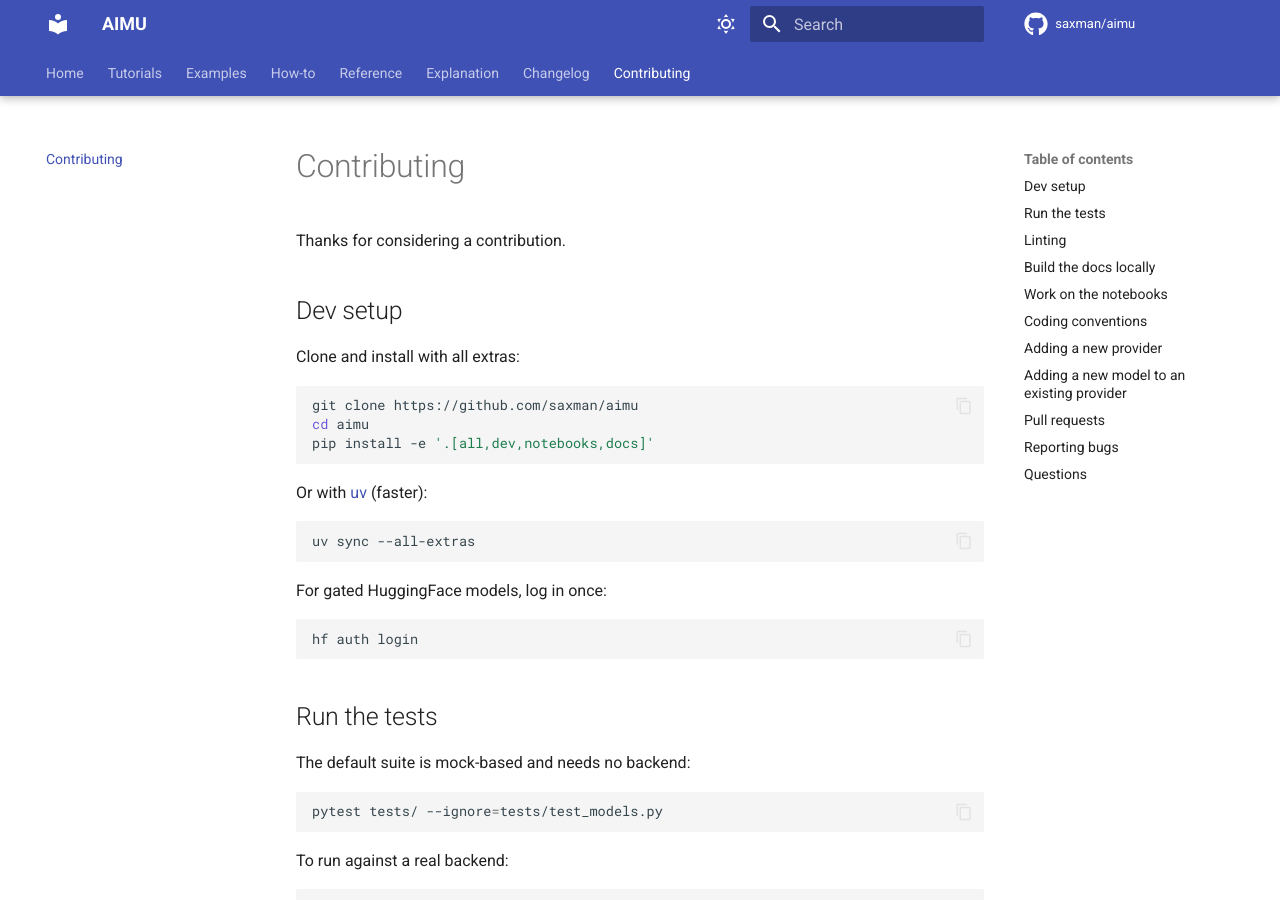
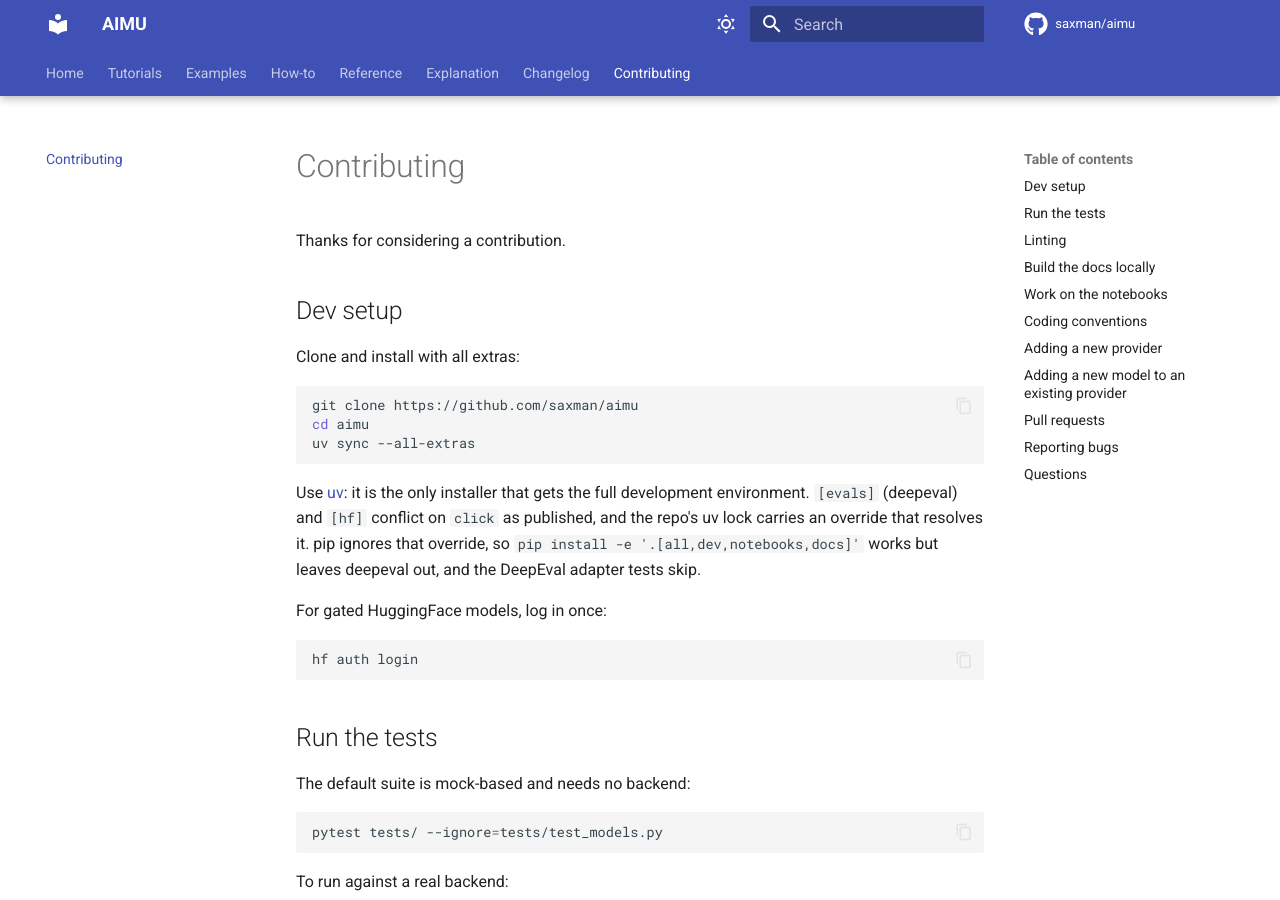
Before and after one commit to saxman/aimu, an MkDocs documentation site: the page built from docs/contributing.md, in a window 1280 px wide and 900 px high. Built offline with MkDocs 1.6.1 and Material for MkDocs 9.7.7, drawn with Linux system fonts in a browser that asks for light colours; comment, search, counter and statistics services are not loaded.

Commit message:
docs: [all] leaves out [evals] so pip can install it; notebooks catch up
pip cannot resolve aimu[hf,evals] while deepeval 4.x pins click<8.4, so
the documented `pip install aimu[all]` had become unresolvable. [all]
now omits evals (the uv lock's click override still installs both under
`uv sync --all-extras`), and README, architecture, contributing, the
DeepEval how-to and CLAUDE.md say why and what to do. Contributing now
leads with uv, the only installer that gets the full dev environment.

The embeddings notebook gains a dimensions= cell and notes the memory
store's query/document routing, and the prompt-tuning notebook's stale
aimu[deepeval] extra name becomes aimu[evals].

Co-Authored-By: Claude Opus 5.5 <noreply@anthropic.com>

````diff
--- a/docs/contributing.md
+++ b/docs/contributing.md
@@ -9,14 +9,14 @@ Clone and install with all extras:
 ```bash
 git clone https://github.com/saxman/aimu
 cd aimu
-pip install -e '.[all,dev,notebooks,docs]'
+uv sync --all-extras
 ```
 
-Or with [uv](https://docs.astral.sh/uv/) (faster):
-
-```bash
-uv sync --all-extras
-```
+Use [uv](https://docs.astral.sh/uv/): it is the only installer that gets the full development
+environment. `[evals]` (deepeval) and `[hf]` conflict on `click` as published, and the repo's uv
+lock carries an override that resolves it. pip ignores that override, so
+`pip install -e '.[all,dev,notebooks,docs]'` works but leaves deepeval out, and the DeepEval
+adapter tests skip.
 
 For gated HuggingFace models, log in once:
 
--- a/pyproject.toml
+++ b/pyproject.toml
@@ -138,7 +138,8 @@ docs = [
 ]
 
 # Every provider backend + every runtime capability (development tooling excluded).
-all = ["aimu[ollama,anthropic,openai_compat,google,llamacpp,hf,web,tuning,evals,a2a,memory,prompts]"]
+# evals is left out until deepeval relaxes its click pin; see the override under [tool.uv].
+all = ["aimu[ollama,anthropic,openai_compat,google,llamacpp,hf,web,tuning,a2a,memory,prompts]"]
 
 [build-system]
 requires = ["setuptools"]
````
Also changed, not shown: CHANGELOG.md (+4 -4 lines), CLAUDE.md (+3 -3 lines), README.md (+1 -1 lines), docs/explanation/architecture.md (+3 -2 lines), docs/how-to/integrate-deepeval.md (+6 -0 lines), 3 other files.
